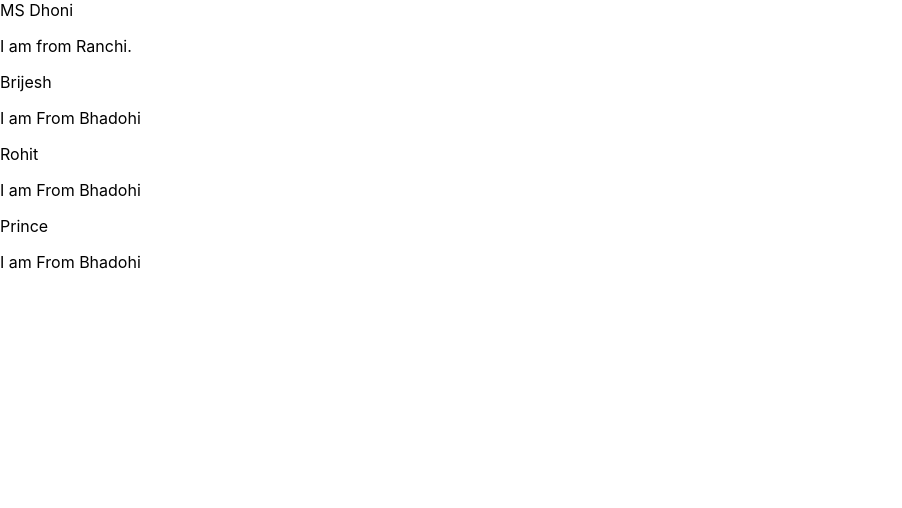
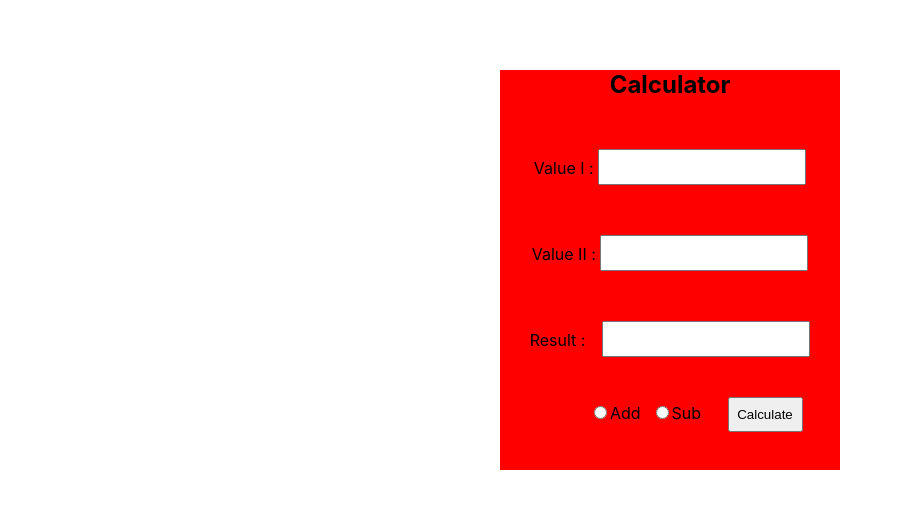
Before and after one commit to Prince9559/myfirstreact, a React (Create React App) app: page / in a window 1280 px wide. Shown: the top 508 px of the page, without its empty margins (0-902 px from the left). Built offline with nearby package versions, Linux system fonts and the light colour scheme.

Commit message:
counting

```diff
--- a/src/App.js
+++ b/src/App.js
@@ -1,12 +1,10 @@
-
-import Male3 from './Components/Male3';
+import Sub from './Components/Sub';
+import './App.css';
 
 function App() {
   return (
-    <div>
-
-  <Male3 sname="MS Dhoni">I am from Ranchi.</Male3>
-
+    <div className="App">
+<Sub></Sub>
 
     </div>
   );
--- /dev/null
+++ b/src/Components/Form.css
@@ -0,0 +1,15 @@
+.col1{
+    width: 250px;
+    height: 30px;
+    margin-top: 50px;
+}
+.col2{
+    width: 250px;
+    height: 30px;
+    margin-top: 50px;
+}
+.col3{
+    width: 250px;
+    height: 30px;
+    margin-top: 50px;
+}
--- /dev/null
+++ b/src/Components/Number.css
@@ -0,0 +1,70 @@
+.col{
+    background-color: red;
+    margin-top: 100px;
+    width: 320px;
+    height: 350px;
+    margin-left: 500px;
+
+}
+.col:hover{
+    background-color: aqua;
+    border-color: blue;
+    box-shadow: 0px 0px 25px blue;
+}
+
+.col1{
+    width: 200px;
+    height: 30px;
+    margin-top: 20px;
+    font-size: 20px;
+}
+.col1:hover{
+    background-color: yellow;
+    border-color:blue;
+    box-shadow: 0px 0px 25px blue;
+}
+.col1:focus{
+    background-color: blue;
+    border-color: yellow;
+    box-shadow: 0px 0px 25px yellow;
+}
+
+.col2{
+    width: 200px;
+    height: 30px;
+    margin-top: 40px;
+    font-size: 20px;
+}
+.col2:hover{
+    background-color: blueviolet;
+    border-color: blue;
+    box-shadow: 0px 0px 25px blue;
+}
+.col2:focus{
+    background-color: yellow;
+    border-color: blue;
+    box-shadow: 0px 0px 25px blue;
+}
+.col3{
+    width: 200px;
+    height: 30px;
+    margin-top: 40px;
+    font-size: 20px;
+    margin-left: 17px;
+}
+.col3:hover{
+    background-color: green;
+    border-color: blue;
+    box-shadow: 0px 0px 25px blue;
+}
+.col4{
+    width: 75px;
+    height: 35px;
+    margin-top: 30px;
+    margin-left: 60px;
+}
+.col4:hover{
+    background-color: red;
+    border-color: blue;
+    box-shadow: 0px 0px 25px blue;
+}
--- /dev/null
+++ b/src/Components/Sub.css
@@ -0,0 +1,74 @@
+
+.col{
+    background-color: red;
+    margin-top: 70px;
+    width: 340px;
+    height: 400px;
+    margin-left: 500px;
+
+}
+.col:hover{
+    background-color: aqua;
+    border-color: blue;
+    box-shadow: 0px 0px 25px blue;
+}
+
+.col1{
+    width: 200px;
+    height: 30px;
+    margin-top: 30px;
+    font-size: 20px;
+}
+.col1:hover{
+    background-color: yellow;
+    border-color:blue;
+    box-shadow: 0px 0px 25px blue;
+}
+.col1:focus{
+    background-color: blue;
+    border-color: yellow;
+    box-shadow: 0px 0px 25px yellow;
+}
+
+.col2{
+    width: 200px;
+    height: 30px;
+    margin-top: 50px;
+    font-size: 20px;
+}
+.col2:hover{
+    background-color: blueviolet;
+    border-color: blue;
+    box-shadow: 0px 0px 25px blue;
+}
+.col2:focus{
+    background-color: yellow;
+    border-color: blue;
+    box-shadow: 0px 0px 25px blue;
+}
+.col3{
+    width: 200px;
+    height: 30px;
+    margin-top: 50px;
+    font-size: 20px;
+    margin-left: 17px;
+}
+.col3:hover{
+    background-color: green;
+    border-color: blue;
+    box-shadow: 0px 0px 25px blue;
+}
+.col4{
+    width: 75px;
+    height: 35px;
+    margin-top: 40px;
+    margin-left: 190px;
+}
+.col4:hover{
+    background-color: red;
+    border-color: blue;
+    box-shadow: 0px 0px 25px blue;
+}
+.radio{
+    margin-top: -29px;
+}
--- /dev/null
+++ b/src/Components/Sub.js
@@ -0,0 +1,76 @@
+import './Sub.css';
+import React, { useState } from 'react';
+
+function Sub() {
+
+    const [number, setNumber] = useState('');
+    const [number1, setNumber1] = useState('');
+    const [result, setResult] = useState('');
+    const[operator,setOperator]=useState('');
+
+
+
+    const handleAdd = (e) => {
+        e.preventDefault();
+
+        const num1 = Number(number);
+        const num2 = Number(number1);
+
+        let x = 0;
+        if (operator=='add')
+        {
+            x=num1+num2;
+        }
+        else if (operator=='sub')
+        {
+            x=num1-num2;
+        }
+        setResult(x);
+    };
+
+    return (
+        <div className='col'>
+
+            <form onSubmit={handleAdd}>
+                <h2>Calculator</h2>
+
+                <label>Value I : </label>
+                <input className='col1' type='number' value={number} onChange={(e) => setNumber(e.target.value)}></input>
+
+                <br></br>
+
+                <label>Value II : </label>
+                <input className='col2' type='number' value={number1} onChange={(e) => setNumber1(e.target.value)}></input>
+
+                <br></br>
+                <label> Result :</label>
+                <input className='col3' value={result} readOnly></input>
+
+                <br></br>
+
+
+                <button className='col4'>Calculate</button>
+
+
+            <div className='radio'>
+
+            <label style={{marginLeft:"-50px"}}>
+
+            <input type='radio'name='c' value='add' onChange={(e)=> setOperator(e.target.value)}></input>Add
+
+            </label>
+
+             <label style={{marginLeft:"10px"}}>
+
+            <input type='radio' name='c' value='sub' onChange={(e)=>setOperator(e.target.value)}></input>Sub
+
+            </label>
+            </div>
+
+
+            </form>
+        </div>
+
+    )
+};
+export default Sub;
```
Also changed, not shown: src/Components/Form.js (added, +34 -0 lines), src/Components/Number.js (added, +42 -0 lines), src/h.html (added, +38 -0 lines).
